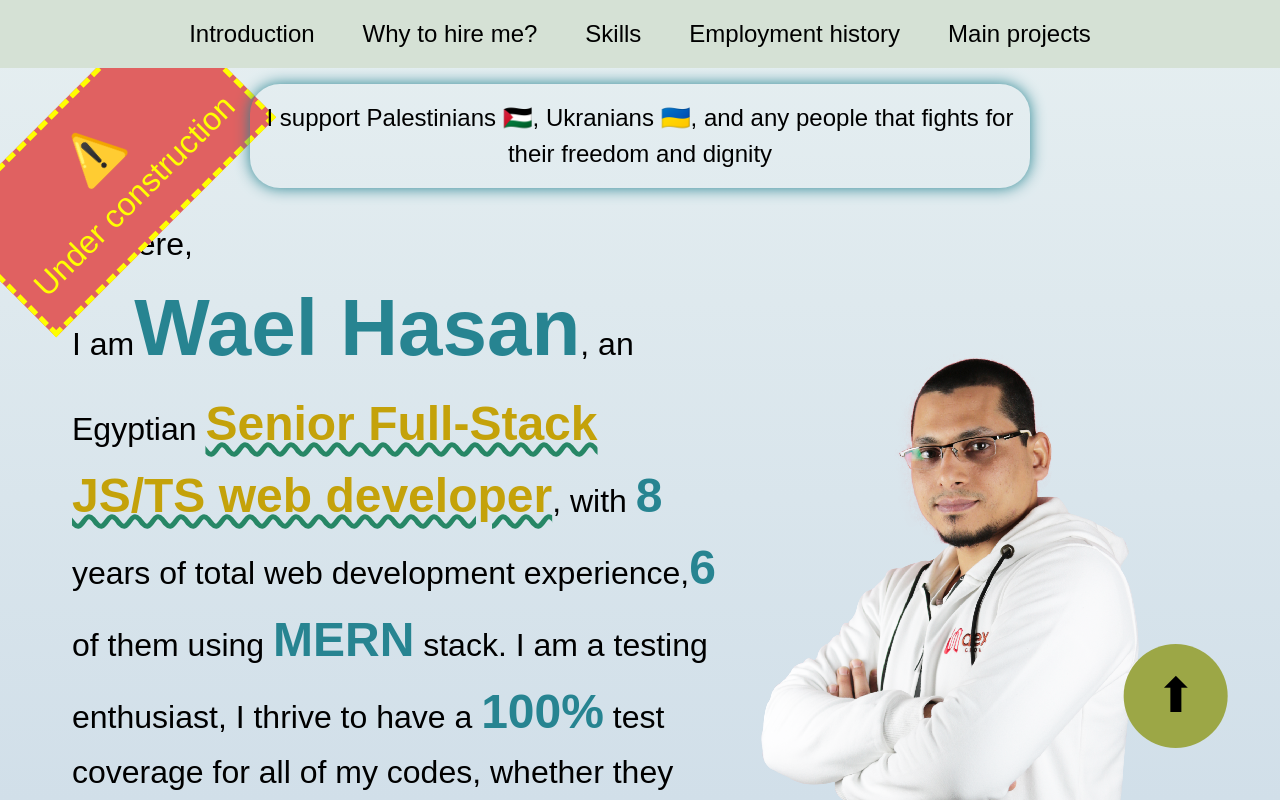
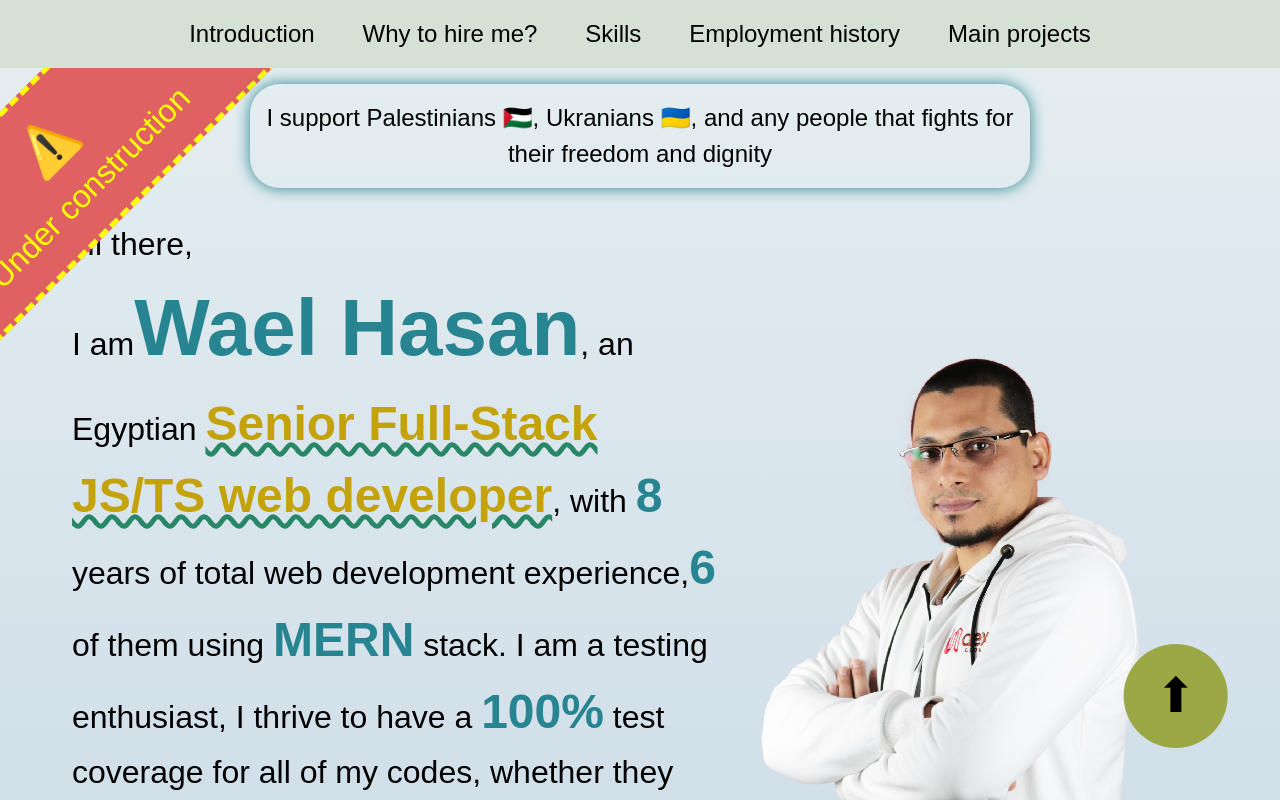
Before and after one commit to waelhasan/personal-site, a Next.js app: page / in a window 1280 px wide. Built offline with nearby package versions, Linux system fonts and the light colour scheme.

Commit message:
Better width and positioning for Underconstruction

```diff
--- a/src/app/components/UnderconstructionNotice.tsx
+++ b/src/app/components/UnderconstructionNotice.tsx
@@ -8,7 +8,8 @@ const UnderconstructionNotice = () => (
         backgroundColor: "var(--red-color)",
         padding: "1rem",
         alignSelf: "flex-start",
-        transform: "translate(-15%, 55%) rotateZ(-45deg)"
+        transform: "translate(-45%, 50%) rotateZ(-45deg)",
+        width: "100%"
     }}>
         <span style={{ fontSize: "3rem" }}>
             ⚠️
```
